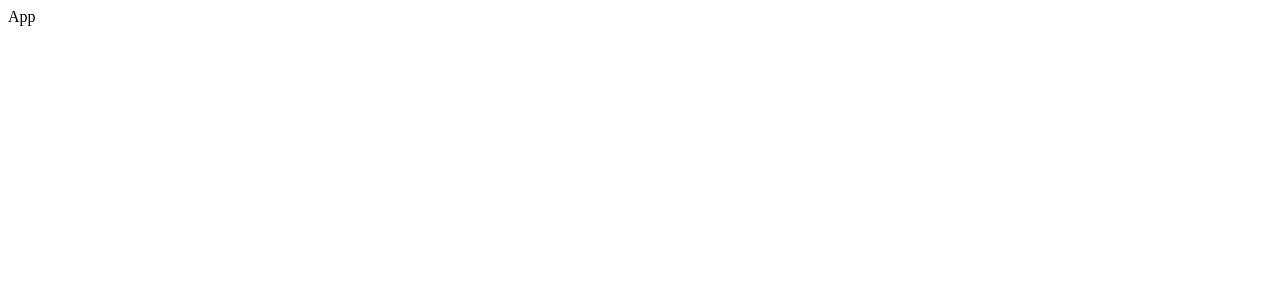
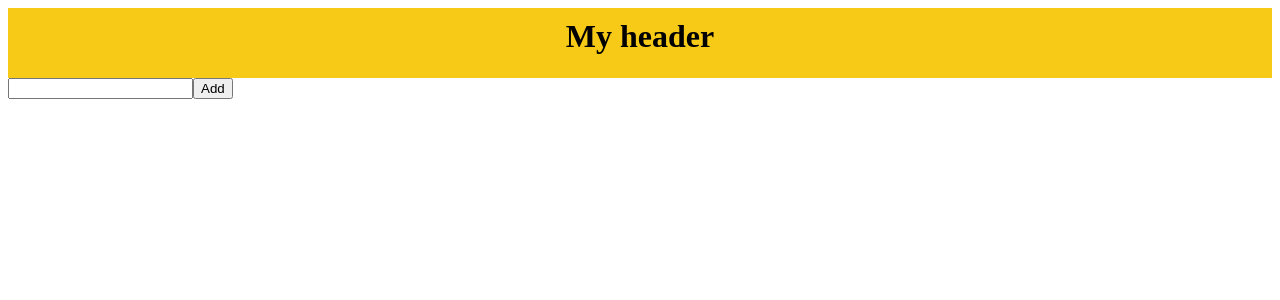
Before and after one commit to elhadj-am/ELHADJ-GITHUB-MANAGEMENT, a React (Vite) app in the folder TO-DO-LIST-APP/: page / in a window 1280 px wide. Shown: the top 300 px of the page. Built offline with nearby package versions, Linux system fonts and the light colour scheme.

Commit message:
Todo list develop (#15)
* Cleaning, 1, 2, 3, let's go

* Create Todo.jsx

* Merge of the ongoing development work

* Merge of the ongoing development work

```diff
--- /dev/null
+++ b/TO-DO-LIST-APP/src/App.css
@@ -0,0 +1,4 @@
+body {
+  margin: 0;
+  font-family: sans-serif;
+}
--- a/TO-DO-LIST-APP/src/App.jsx
+++ b/TO-DO-LIST-APP/src/App.jsx
@@ -1,5 +1,13 @@
+import Header from "./components/Header";
+import Todo from "./components/Todo";
+
 function App() {
-  return <div className="App">App</div>;
+  return (
+    <div className="App">
+      <Header />
+      <Todo />
+    </div>
+  );
 }
 
 export default App;
--- /dev/null
+++ b/TO-DO-LIST-APP/src/components/Header.jsx
@@ -0,0 +1,5 @@
+import styles from "./header.module.css";
+
+export default function Header() {
+  return <div className={styles.header}>My header</div>;
+}
--- /dev/null
+++ b/TO-DO-LIST-APP/src/components/Header.module.css
@@ -0,0 +1,9 @@
+.header {
+  background-color: #f7ca18;
+  text-align: center;
+  font-weight: bold;
+  height: 50px;
+  padding: 10px;
+  font-size: 2em;
+  box-shadow: 0 4px 6px rgba(0, 0, 0, 0);
+}
--- a/TO-DO-LIST-APP/src/components/Todo.jsx
+++ b/TO-DO-LIST-APP/src/components/Todo.jsx
@@ -0,0 +1,28 @@
+import { useState } from "react";
+import TodoItem from "./TodoItem";
+
+export default function Todo() {
+  const [todo, setTodo] = useState("");
+  const [todos, setTodos] = useState([]);
+  function handleSubmit(e) {
+    e.preventDefault();
+    setTodos([...todos, todo]);
+    setTodo("");
+  }
+  return (
+    <div>
+      <form onSubmit={handleSubmit}>
+        <input
+          type="text"
+          value={todo}
+          onChange={(e) => setTodo(e.target.value)}
+        />
+        <button type="submit">Add</button>
+      </form>
+      {console.log(todos)}
+      {todos.map((item) => (
+        <TodoItem key={item} x={item} />
+      ))}
+    </div>
+  );
+}
--- /dev/null
+++ b/TO-DO-LIST-APP/src/components/TodoItem.jsx
@@ -0,0 +1,3 @@
+export default function TodoItem({ x }) {
+  return <h3>{x}</h3>;
+}
```
Also changed, not shown: TO-DO-LIST-APP/src/main.jsx (+7 -6 lines).
